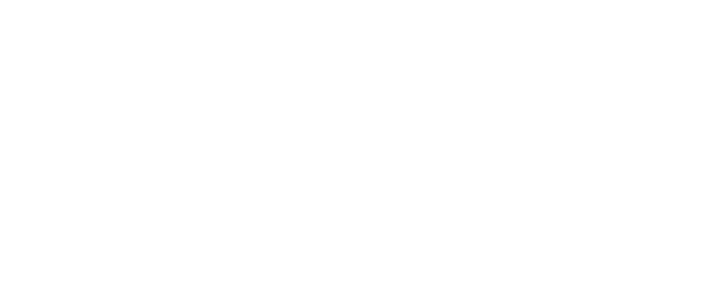
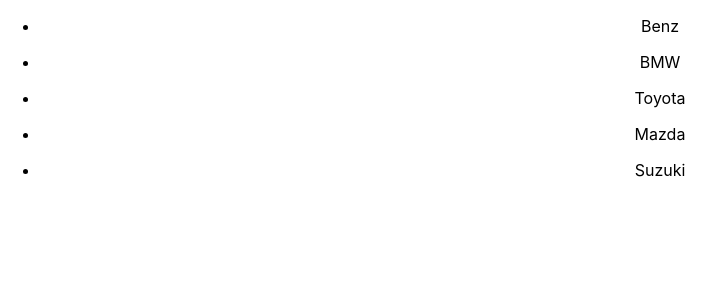
Before and after one commit to GDSE59-Task-Collection/Catch-the-basics, a React (Create React App) app: page / in a window 1280 px wide. Shown: the top 300 px of the page, without its empty margins (0-725 px from the left). Built offline with nearby package versions, Linux system fonts and the light colour scheme.

Commit message:
Data bind - Array

```diff
--- a/src/App.js
+++ b/src/App.js
@@ -1,10 +1,15 @@
-import logo from './logo.svg';
+
 import './App.css';
+import { HelloReactArrowFunction } from '../src/components/helloReact/HelloReactArrowFunction'
+import  HelloReactNormalFunction  from '../src/components/helloReact/HelloReactNormalFunction'
+import  {DataBindToView}  from '../src/components/viewData/DataBindToView'
 
 function App() {
   return (
     <div className="App">
-
+      {/* <HelloReactArrowFunction/>
+      <HelloReactNormalFunction/> */}
+      <DataBindToView/>
     </div>
   );
 }
--- /dev/null
+++ b/src/components/viewData/DataBindToView.jsx
@@ -0,0 +1,13 @@
+import React from 'react'
+
+export const DataBindToView = () => {
+  const data = ["Benz","BMW","Toyota","Mazda","Suzuki"]
+  return data.map((details)=>(
+    <div>
+      <ul>
+        <li>{details}</li>
+      </ul>
+    </div>
+  ))
+
+}
```
Also changed, not shown: src/components/helloReact/HelloReactArrowFunction.jsx (renamed from src/components/helloReact/HelloReactArrowFunction copy.jsx).
